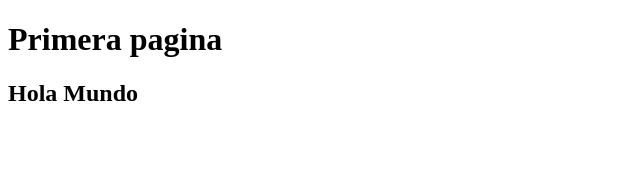
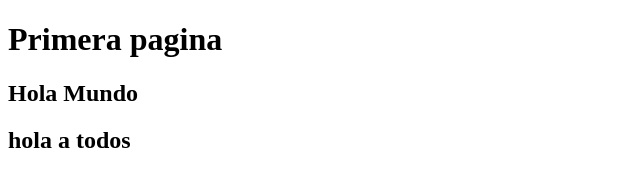
Before and after one commit to jmnoriegav01/gitCurso, a plain HTML site: page index.html in a window 1280 px wide. Shown: the whole page, without its empty margins (0-640 px from the left). Drawn offline with Linux system fonts and the light colour scheme.

Commit message:
He añadido una nueva linea de codigo

```diff
--- a/index.html
+++ b/index.html
@@ -9,5 +9,6 @@
 <body>
     <h1>Primera  pagina</h1>
     <h2>Hola Mundo</h2>
+    <h2>hola a todos</h2>
 </body>
 </html>
```
